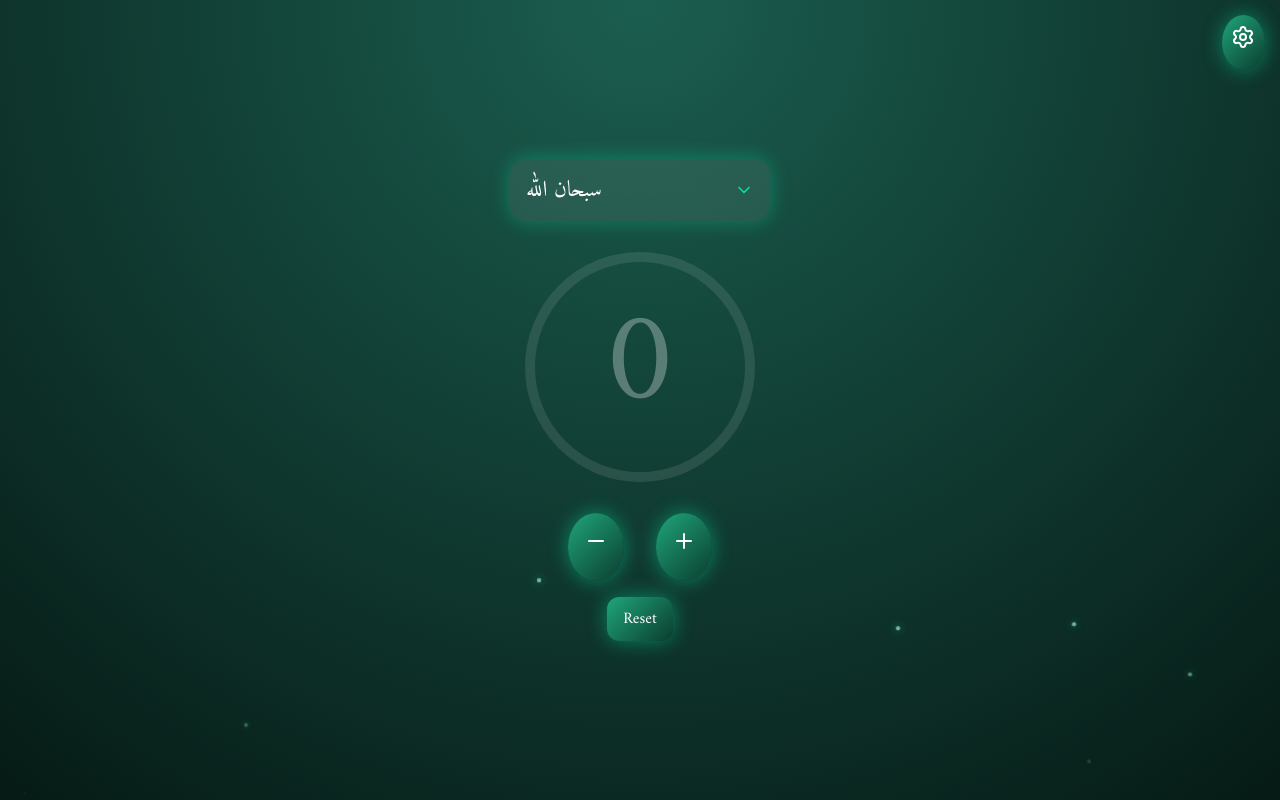
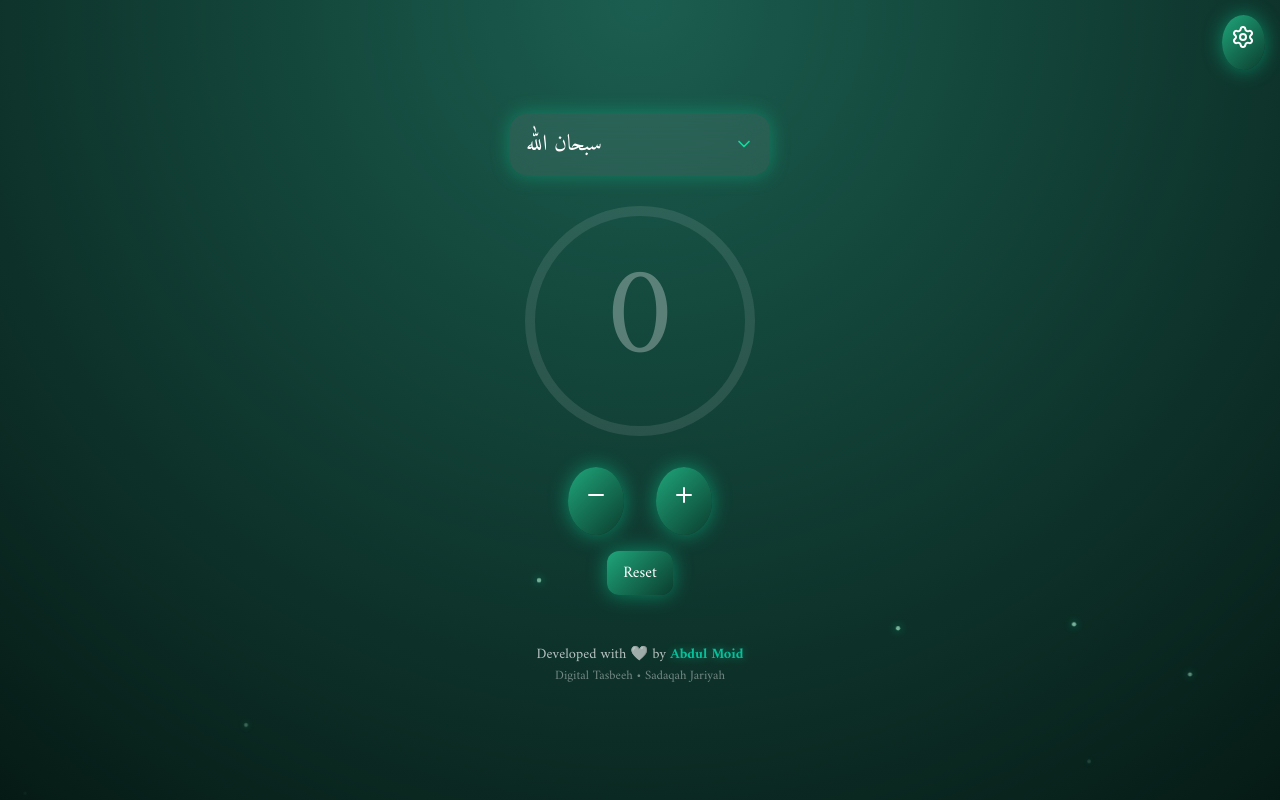
Before and after one commit to AbdulMoid-20/Tasbeeh-Counter, a plain HTML site: page index.html in a window 1280 px wide. Drawn offline with nearby package versions, Linux system fonts and the light colour scheme.

Commit message:
first commit

```diff
--- a/index.html
+++ b/index.html
@@ -82,6 +82,18 @@
         <source src="https://assets.mixkit.co/active_storage/sfx/2568/2568-preview.mp3">
     </audio>
 
+    <!-- Footer / Developer Info -->
+    <footer class="developer-footer">
+        <p>
+            Developed with 🤍 by
+            <span class="dev-name">Abdul Moid</span>
+        </p>
+        <p class="dev-sub">
+            Digital Tasbeeh • Sadaqah Jariyah
+        </p>
+    </footer>
+
+
     <script src="script.js"></script>
 </body>
 
--- a/style.css
+++ b/style.css
@@ -358,3 +358,23 @@ button:active {
         font-size: 1.1rem;
     }
 }
+
+/* Developer Footer */
+.developer-footer {
+    margin-top: 2rem;
+    text-align: center;
+    font-size: 0.9rem;
+    opacity: 0.7;
+    line-height: 1.6;
+}
+
+.developer-footer .dev-name {
+    color: #00ffcc;
+    font-weight: bold;
+    text-shadow: 0 0 8px rgba(0, 255, 204, 0.5);
+}
+
+.developer-footer .dev-sub {
+    font-size: 0.8rem;
+    opacity: 0.6;
+}
```
